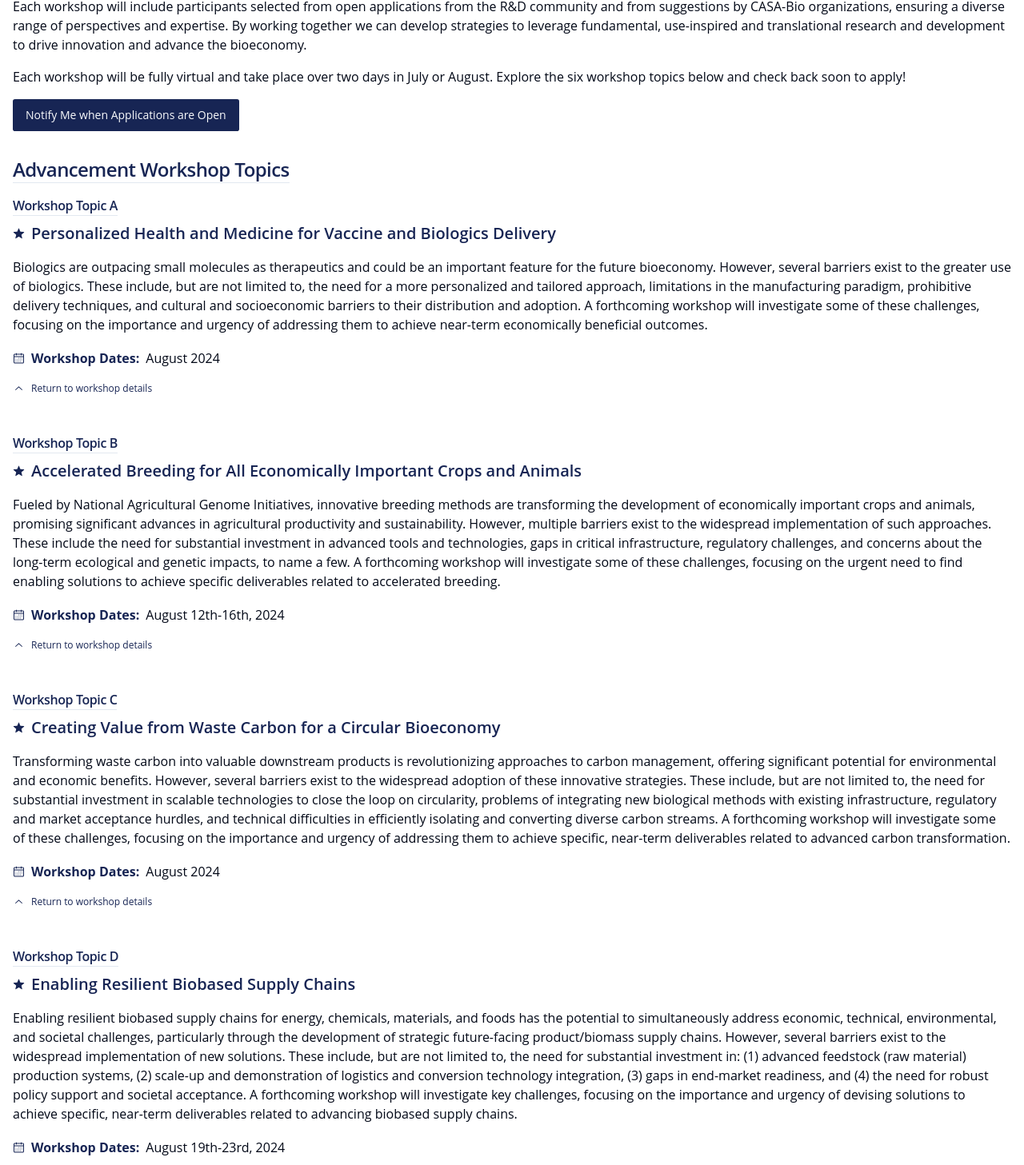
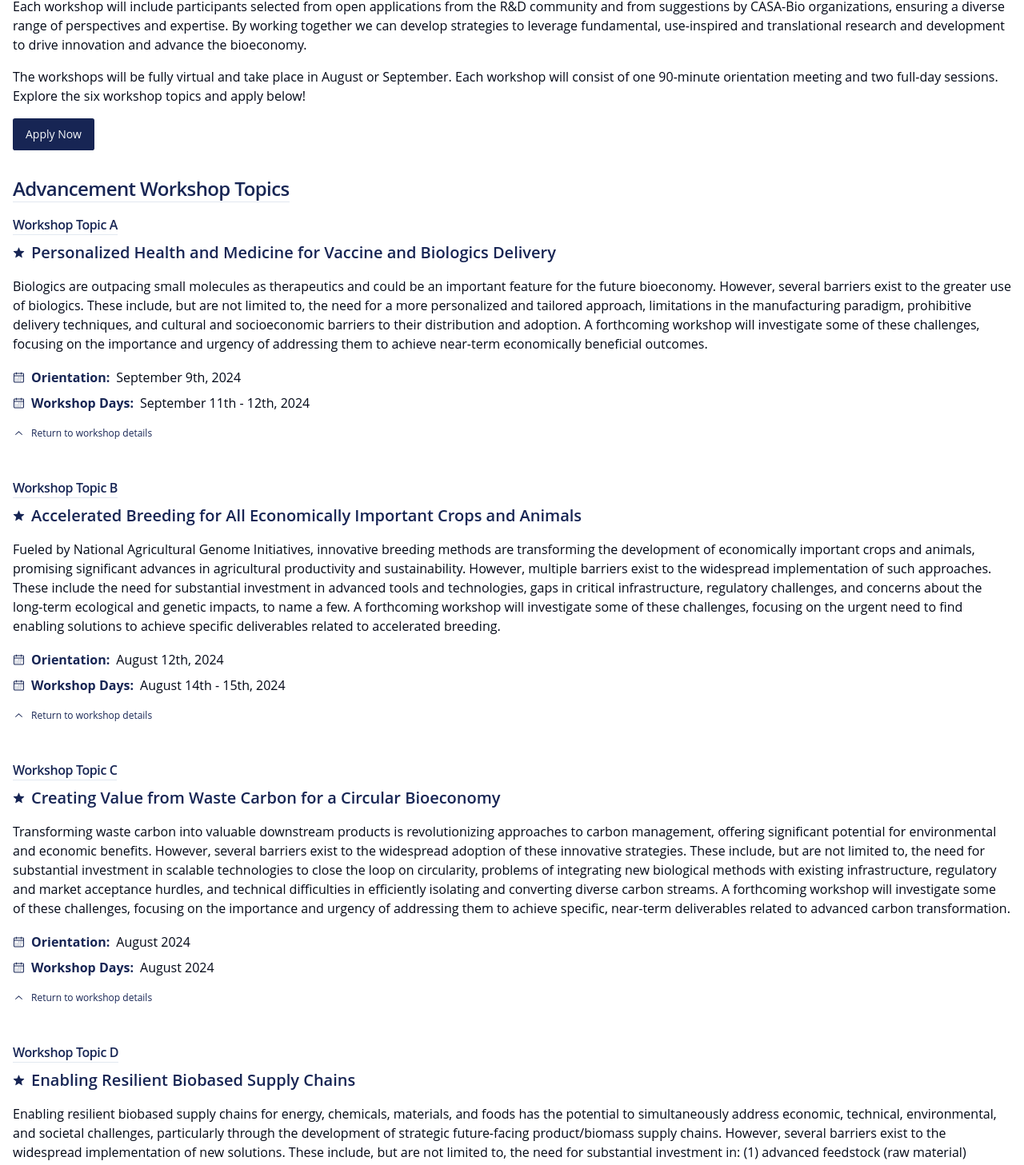
Before and after one commit to ZachStapletonJones/casa-bio, a Next.js app: page / in a window 1280 px wide. Shown: the part 580-2037 px from the top of the page at 80% size. Built offline with nearby package versions, Linux system fonts and the light colour scheme.

Commit message:
Updated workshop dates

```diff
--- a/app/page.tsx
+++ b/app/page.tsx
@@ -38,12 +38,12 @@ export default function Home() {
             </p> */}
 
             <p>
-            Each workshop will be fully virtual and take place over two days in July or August. Explore the six workshop topics below and check back soon to apply!
+            The workshops will be fully virtual and take place in August or September. Each workshop will consist of one 90-minute orientation meeting and two full-day sessions. Explore the six workshop topics and apply below!
             </p>
             <p>
 
             {/* <a className='w-fit text-primary font-semibold' href="https://docs.google.com/forms/d/e/1FAIpQLScx4vU7e7k1yurm5tqfqK_rf2r9Mh5mu5Fpx54CLZKLrntaaA/viewform?usp=sf_link" target="_blank"><Button>Apply Now</Button></a> */}
-            <a className='w-fit text-primary font-semibold' href="https://forms.gle/qHcSunu5N2XZVap8A" target="_blank"><Button>Notify Me when Applications are Open</Button></a>
+            <a className='w-fit text-primary font-semibold' href="https://forms.gle/77VHMB23tCdg8K2T9" target="_blank"><Button>Apply Now</Button></a>
             </p>
           </div>
           <div className="flex flex-col gap-4">
--- a/components/WorkshopTopicsGrid.tsx
+++ b/components/WorkshopTopicsGrid.tsx
@@ -29,10 +29,17 @@ function WorkshopTopic(workshopTopic:WorkshopTopicData){
             <div>
             {workshopTopic.description}
             </div>
-            <div className='flex flex-row items-center w-full justify-start gap-2'>
-                <CalendarIcon className={`text-primary h-7`} />
-                <span><strong className='text-primary'>Workshop Dates:</strong></span>
-                <span>{workshopTopic.dates}</span>
+            <div className='flex flex-col gap-1'>
+                <div className='flex flex-row items-center w-full justify-start gap-2'>
+                    <CalendarIcon className={`text-primary h-7`} />
+                    <span><strong className='text-primary'>Orientation:</strong></span>
+                    <span>{workshopTopic.orientation}</span>
+                </div>
+                <div className='flex flex-row items-center w-full justify-start gap-2'>
+                    <CalendarIcon className={`text-primary h-7`} />
+                    <span><strong className='text-primary'>Workshop Days:</strong></span>
+                    <span>{workshopTopic.dates}</span>
+                </div>
             </div>
             {/* <ExternalLinkIcon className='w-4 h-4' /> */}
 
--- a/data/workshop-topics.ts
+++ b/data/workshop-topics.ts
@@ -2,6 +2,7 @@ export type WorkshopTopicData = {
     id: string,
     title: string;
     description: string;
+    orientation: string;
     dates: string;
 }
 
@@ -13,20 +14,23 @@ export const workshopTopic: WorkshopTopicObject = [
     id: "A",
     title: "Personalized Health and Medicine for Vaccine and Biologics Delivery",
     description: "Biologics are outpacing small molecules as therapeutics and could be an important feature for the future bioeconomy. However, several barriers exist to the greater use of biologics. These include, but are not limited to, the need for a more personalized and tailored approach, limitations in the manufacturing paradigm, prohibitive delivery techniques, and cultural and socioeconomic barriers to their distribution and adoption. A forthcoming workshop will investigate some of these challenges, focusing on the importance and urgency of addressing them to achieve near-term economically beneficial outcomes.",
-    dates: "August 2024"
+    orientation: "September 9th, 2024",
+    dates: "September 11th - 12th, 2024"
   },
   {
     //WorkshopTopic 2
     id: "B",
     title: "Accelerated Breeding for All Economically Important Crops and Animals",
     description: "Fueled by National Agricultural Genome Initiatives, innovative breeding methods are transforming the development of economically important crops and animals, promising significant advances in agricultural productivity and sustainability. However, multiple barriers exist to the widespread implementation of such approaches. These include the need for substantial investment in advanced tools and technologies, gaps in critical infrastructure, regulatory challenges, and concerns about the long-term ecological and genetic impacts, to name a few. A forthcoming workshop will investigate some of these challenges, focusing on the urgent need to find enabling solutions to achieve specific deliverables related to accelerated breeding.",
-    dates: "August 12th-16th, 2024"
+    orientation: "August 12th, 2024",
+    dates: "August 14th - 15th, 2024"
   },
   {
     //WorkshopTopic 3
     id: "C",
     title: "Creating Value from Waste Carbon for a Circular Bioeconomy",
     description: "Transforming waste carbon into valuable downstream products is revolutionizing approaches to carbon management, offering significant potential for environmental and economic benefits. However, several barriers exist to the widespread adoption of these innovative strategies. These include, but are not limited to, the need for substantial investment in scalable technologies to close the loop on circularity, problems of integrating new biological methods with existing infrastructure, regulatory and market acceptance hurdles, and technical difficulties in efficiently isolating and converting diverse carbon streams. A forthcoming workshop will investigate some of these challenges, focusing on the importance and urgency of addressing them to achieve specific, near-term deliverables related to advanced carbon transformation.",
+    orientation: "August 2024",
     dates: "August 2024"
   },
   {
@@ -34,21 +38,24 @@ export const workshopTopic: WorkshopTopicObject = [
     id: "D",
     title: "Enabling Resilient Biobased Supply Chains",
     description: "Enabling resilient biobased supply chains for energy, chemicals, materials, and foods has the potential to simultaneously address economic, technical, environmental, and societal challenges, particularly through the development of strategic future-facing product/biomass supply chains. However, several barriers exist to the widespread implementation of new solutions. These include, but are not limited to, the need for substantial investment in: (1) advanced feedstock (raw material) production systems, (2) scale-up and demonstration of logistics and conversion technology integration, (3) gaps in end-market readiness, and (4) the need for robust policy support and societal acceptance. A forthcoming workshop will investigate key challenges, focusing on the importance and urgency of devising solutions to achieve specific, near-term deliverables related to advancing biobased supply chains.",
-    dates: "August 19th-23rd, 2024"
+    orientation: "August 19th, 2024",
+    dates: "August 21st - 22nd, 2024"
   },
   {
     //WorkshopTopic 5
     id: "E",
     title: "Food Protein Diversification",
     description: "Diversifying our food protein sources to feed our growing population may offer significant benefits for climate and the environment while building national and regional economies and adding new jobs within these fields. While the development of multiple approaches in this arena has seen significant progress over the last 10 years, making a step change to develop new solutions and build regional innovation ecosystems may unlock the potential of this sector of the bioeconomy. Mindful advancement of innovative solutions may help improve food security and promote regional economic growth while supporting national climate goals and expanding the sources and modifications of proteins and other nutrients beyond traditional commodities to supplement the current food system. However, several barriers exist to widespread developmental progress and eventual adoption of these solutions. These include the need for advanced biotechnological research for scalable, cost-effective biomanufacturing processes and the development of infrastructure that utilizes regional strengths and resources for a blossoming bioeconomy. A forthcoming workshop will investigate some of these challenges, focusing on prioritizing the importance and urgency of each to achieve specific, near-term deliverables for advancing alternative food protein products and other novel agricultural bioproducts.",
-    dates: "August 19th-23rd, 2024"
+    orientation: "August 19th, 2024",
+    dates: "August 21st - 22nd, 2024"
   },
   {
     //WorkshopTopic 6
     id: "F",
     title: "Strategies to Improve Carbon and Energy Efficiency of Biomanufacturing",
     description: "Biological processes can be used directly to reduce CO2 as well as produce products more efficiently and with less waste. Realizing this vision in a cost-effective way will require strategic research and development to identify the most efficient pathways and strategies. However, several barriers exist to optimizing biological systems and fully leveraging the advantages of biomanufacturing methods over other non-biological approaches. These include, but are not limited to, the need for enhanced carbon and energy efficiency, new innovative technologies, overcoming technical challenges in scaling biomanufacturing processes, and navigating regulatory and market acceptance. A forthcoming workshop will investigate some of these challenges, focusing on the importance and urgency of addressing them to achieve specific, near-term deliverables related to advancing the bioeconomy and optimizing biological systems for carbon reduction.",
-    dates: "August 26th-30th, 2024"
+    orientation: "August 26th, 2024",
+    dates: "August 28th - 29th, 2024"
   },
 
 
```
